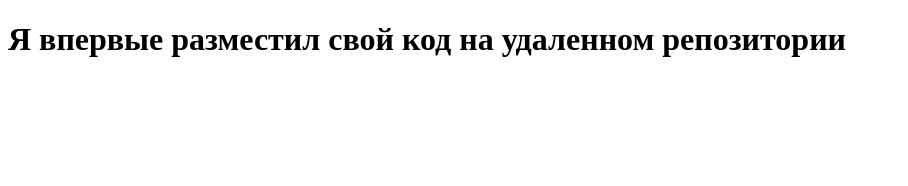
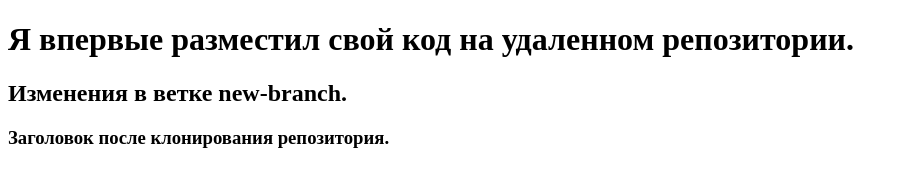
Before and after one commit to KustAnton/test_repo, a plain HTML site: page index.html in a window 1280 px wide. Shown: the whole page, without its empty margins (0-908 px from the left). Drawn offline with Linux system fonts and the light colour scheme.

Commit message:
add third title

```diff
--- a/index.html
+++ b/index.html
@@ -6,6 +6,8 @@
     <title>New git project</title>
 </head>
 <body>
-    <h1>Я впервые разместил свой код на удаленном репозитории</h1>
+    <h1>Я впервые разместил свой код на удаленном репозитории.</h1>
+    <h2>Изменения в ветке new-branch.</h2>
+    <h3>Заголовок после клонирования репозитория.</h3>
 </body>
 </html>
```
